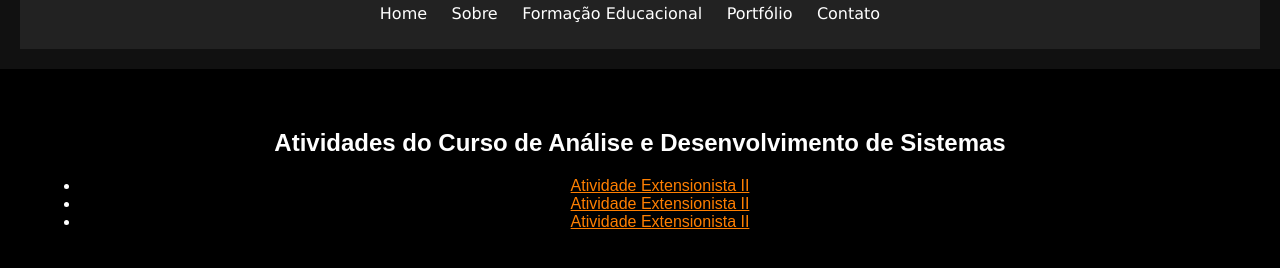
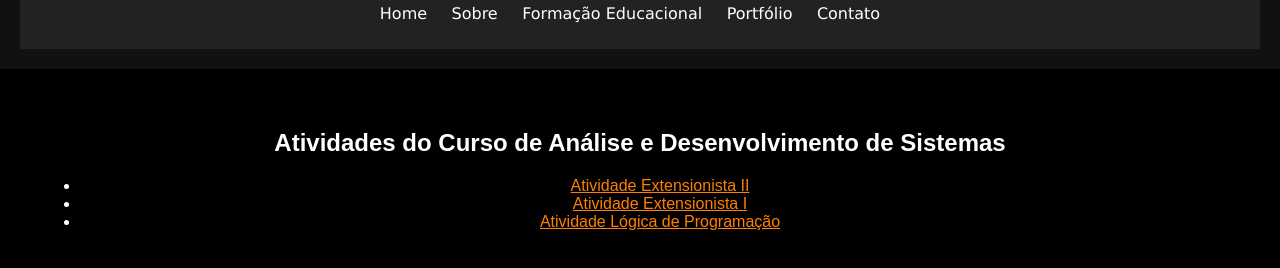
Before and after one commit to FelipeMattos17/meu-portfolio, a plain HTML site: page portfolio.html in a window 1280 px wide. Shown: the part 80-348 px from the top of the page. Drawn offline with Linux system fonts and the light colour scheme.

Commit message:
Update portfolio.html

```diff
--- a/portfolio.html
+++ b/portfolio.html
@@ -23,8 +23,8 @@
         <h2>Atividades do Curso de Análise e Desenvolvimento de Sistemas</h2>
         <ul>
             <li><a href="Atividade Extensionista II - Felipe Crispim de Mattos - RU 4193976 .pdf" download>Atividade Extensionista II</a></li>
-            <li><a href="Atividade Extensionista I - Felipe Crispim de Mattos.pdf" download>Atividade Extensionista II</a></li>
-            <li><a href="Caderno de Exercicios da Atividade Pratica de Logica de Programacao e Algoritmos_B.docx" download>Atividade Extensionista II</a></li>
+            <li><a href="Atividade Extensionista I - Felipe Crispim de Mattos.pdf" download>Atividade Extensionista I</a></li>
+            <li><a href="Caderno de Exercicios da Atividade Pratica de Logica de Programacao e Algoritmos_B.docx" download>Atividade Lógica de Programação</a></li>
             <!-- Substitua "meu_trabalho.pdf" pelo nome do seu arquivo PDF -->
         </ul>
     </main>
```
